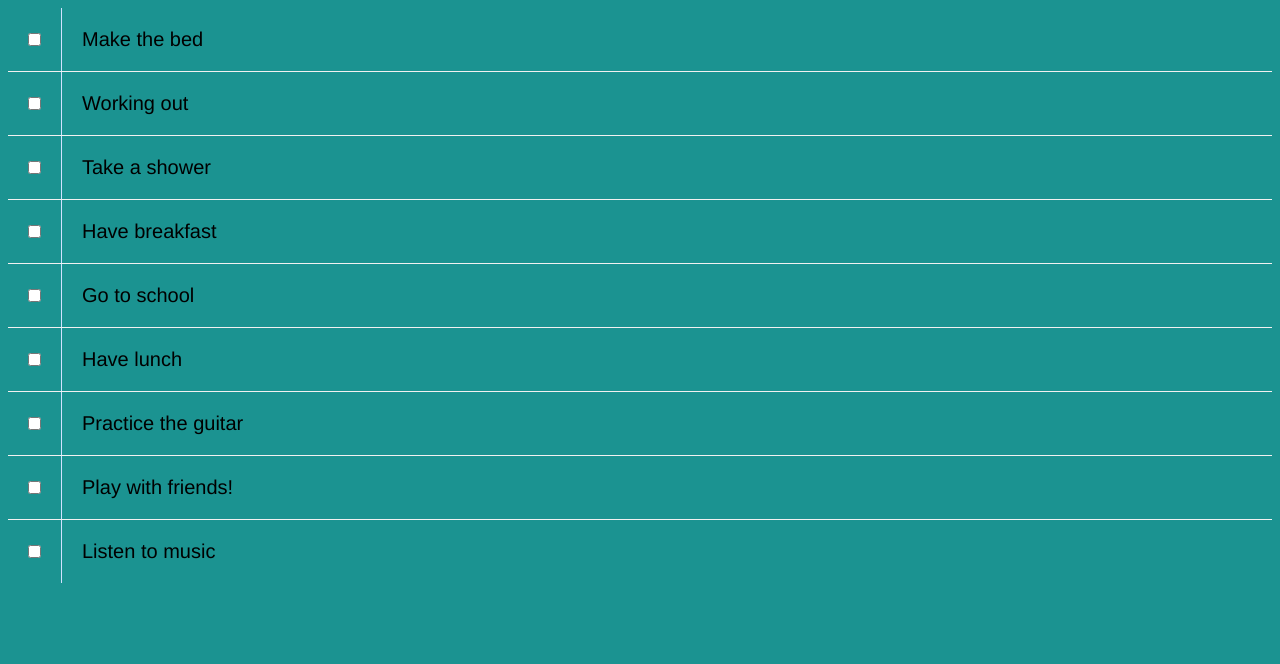
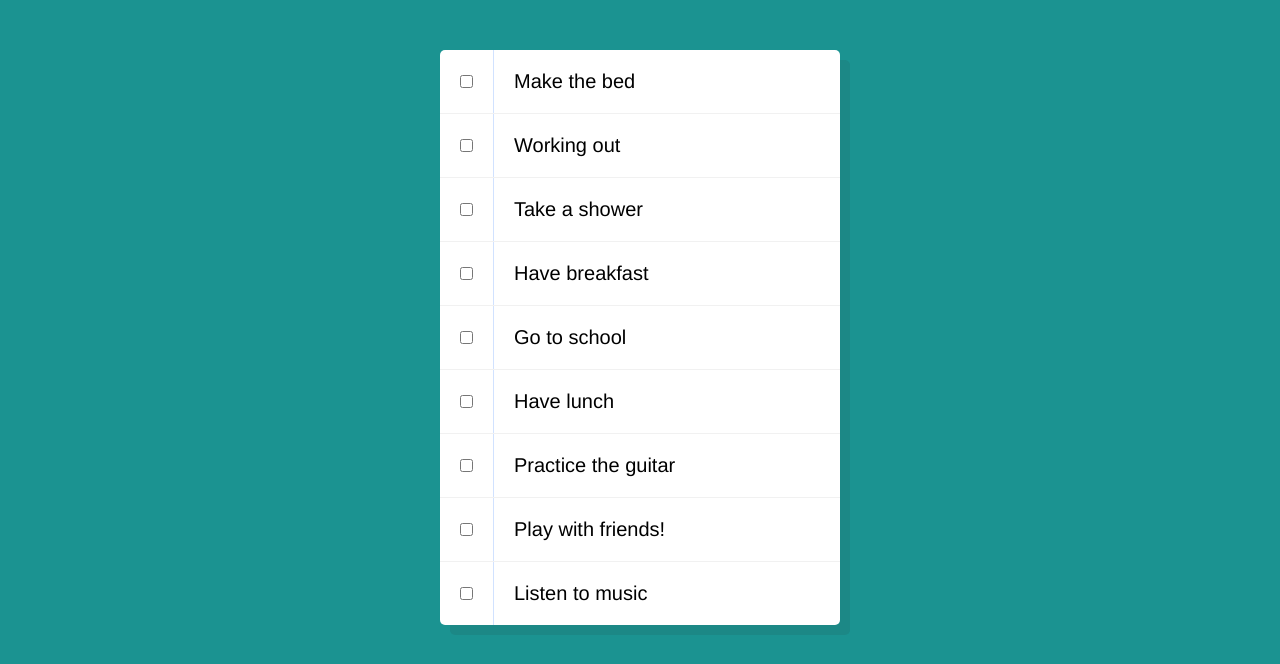
Before and after one commit to icuestiona/10-multiple-checkboxes, a plain HTML site: page index.html in a window 1280 px wide. Drawn offline with Linux system fonts and the light colour scheme.

Commit message:
changed container styling

```diff
--- a/style.css
+++ b/style.css
@@ -3,12 +3,12 @@ html {
   background: #1b9391;
 }
 
-.checkbox-container {
+.container {
   max-width: 400px;
   margin: 50px auto;
   background: white;
   border-radius: 5px;
-  box-shadow: 10px 10px 0 rgba(0, 0, 0, 0.1);
+  box-shadow: 10px 10px 0 rgba(41, 39, 39, 0.1);
 }
 
 .item {
```
